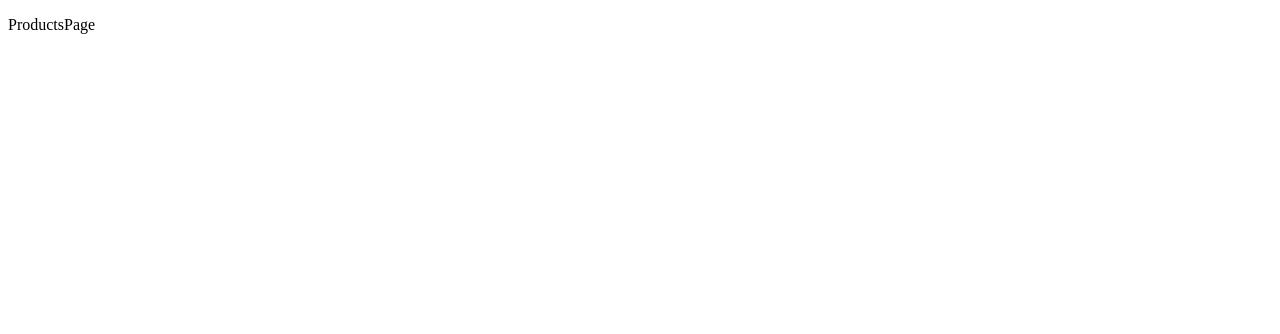
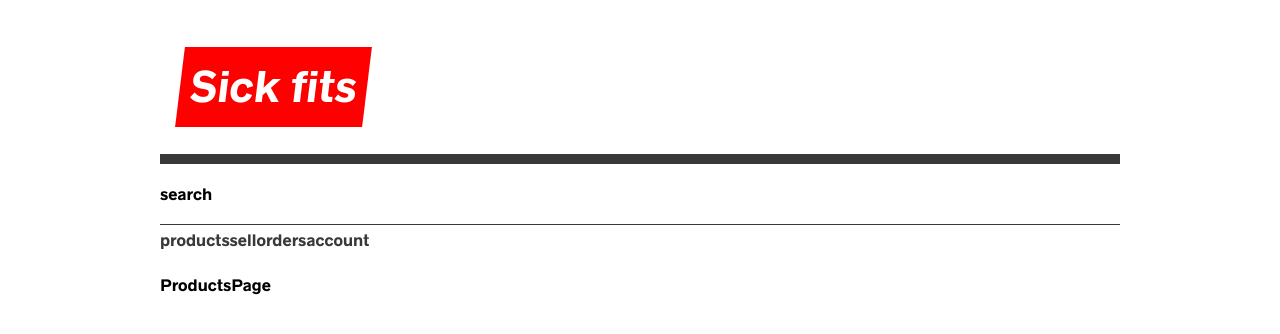
Before and after one commit to NickLont/next_graphql_keystone_example, a Next.js app in the folder frontend/: page /products in a window 1280 px wide. Shown: the top 334 px of the page. Built offline with nearby package versions, Linux system fonts and the light colour scheme.

Commit message:
fixe frontend and styling

```diff
--- /dev/null
+++ b/frontend/components/Header.js
@@ -0,0 +1,49 @@
+import Link from 'next/link'
+import styled from 'styled-components'
+import Nav from './Nav'
+
+const Logo = styled.h1`
+    background: red;
+    font-size: 4rem;
+    margin-left: 2rem;
+    position: relative;
+    z-index: 2;
+    transform: skew(-7deg);
+
+    a {
+        color: white;
+        text-decoration: none;
+        padding: 0.5rem 1rem;
+    }
+`
+
+const HeaderStyles = styled.header`
+    .bar {
+        border-bottom: 10px solid var(--black, black);
+        display: grid;
+        grid-template-columns: auto 1fr;
+        justify-content: space-between;
+        align-items: center;
+    }
+    .sub-bar {
+        display: grid;
+        grid-template-columns: 1fr auto;
+        border-bottom: 1px solid var(--black, black);
+    }
+`
+
+const Header = () => (
+    <HeaderStyles>
+        <div className="bar">
+            <Logo>
+                <Link href="/">Sick fits</Link>
+            </Logo>
+        </div>
+        <div className="sub-bar">
+            <p>search</p>
+        </div>
+        <Nav />
+    </HeaderStyles>
+)
+
+export default Header
--- /dev/null
+++ b/frontend/components/Nav.js
@@ -0,0 +1,12 @@
+import Link from 'next/link'
+
+const Nav = () => (
+    <nav>
+        <Link href="/products">products</Link>
+        <Link href="/sell">sell</Link>
+        <Link href="/orders">orders</Link>
+        <Link href="/account">account</Link>
+    </nav>
+)
+
+export default Nav
--- a/frontend/components/Page.js
+++ b/frontend/components/Page.js
@@ -1,7 +1,65 @@
-const Page = () => (
-    <div>
-        <h2>I am the page component</h2>
-    </div>
+import PropTypes from 'prop-types'
+import styled, { createGlobalStyle } from 'styled-components'
+import Header from './Header'
+
+const GlobalStyles = createGlobalStyle`
+@font-face {
+    font-family: 'radnika_next';
+    src: url('/static/radnikanext-medium-webfont.woff2') format('woff2');
+    font-weight: normal;
+    font-style: normal;
+}
+html {
+    --red: #ff0000;
+    --black: #393939;
+    --grey: #3A3A3A;
+    --gray: var(--grey);
+    --lightGrey: #e1e1e1;
+    --lightGray: var(--lightGrey);
+    --offWhite: #ededed;
+    --maxWidth: 1000px;
+    --bs: 0 12px 24px 0 rgba(0,0,0,0.09);
+    box-sizing: border-box;
+    font-size: 10px;
+}
+*, *:before, *:after {
+    box-sizing: inherit;
+}
+body {
+    font-family: 'radnika_next', --apple-system, BlinkMacSystemFont, 'Segoe UI', Roboto, Oxygen, Ubuntu, Cantarell, 'Open Sans', 'Helvetica Neue', sans-serif;
+    padding: 0;
+    margin: 0;
+    font-size: 1.5rem;
+    line-height:2;
+  }
+a {
+    text-decoration: none;
+    color: var(--black);
+}
+a:hover {
+    text-decoration: underline;
+}
+button {
+    font-family: 'radnika_next', --apple-system, BlinkMacSystemFont, 'Segoe UI', Roboto, Oxygen, Ubuntu, Cantarell, 'Open Sans', 'Helvetica Neue', sans-serif;
+}
+`
+
+const InnerStyles = styled.div`
+    max-width: var(--maxWidth);
+    margin: 0 auto;
+    padding: 2rem;
+`
+
+const Page = ({ children }) => (
+    <InnerStyles>
+        <GlobalStyles />
+        <Header />
+        {children}
+    </InnerStyles>
 )
 
+Page.propTypes = {
+    children: PropTypes.oneOfType([PropTypes.arrayOf(PropTypes.node), PropTypes.node]),
+}
+
 export default Page
--- /dev/null
+++ b/frontend/components/styles/nprogress.css
@@ -0,0 +1,72 @@
+/* Make clicks pass-through */
+#nprogress {
+    pointer-events: none;
+  }
+
+  #nprogress .bar {
+    background: red;
+    position: fixed;
+    z-index: 1031;
+    top: 0;
+    left: 0;
+
+    width: 100%;
+    height: 5px;
+  }
+
+  /* Fancy blur effect */
+  #nprogress .peg {
+    display: block;
+    position: absolute;
+    right: 0px;
+    width: 100px;
+    height: 100%;
+    box-shadow: 0 0 10px red, 0 0 5px red;
+    opacity: 1.0;
+
+    -webkit-transform: rotate(3deg) translate(0px, -4px);
+        -ms-transform: rotate(3deg) translate(0px, -4px);
+            transform: rotate(3deg) translate(0px, -4px);
+  }
+
+  /* Remove these to get rid of the spinner */
+  #nprogress .spinner {
+    display: block;
+    position: fixed;
+    z-index: 1031;
+    top: 15px;
+    right: 15px;
+  }
+
+  #nprogress .spinner-icon {
+    width: 18px;
+    height: 18px;
+    box-sizing: border-box;
+
+    border: solid 2px transparent;
+    border-top-color: red;
+    border-left-color: red;
+    border-radius: 50%;
+
+    -webkit-animation: nprogress-spinner 400ms linear infinite;
+            animation: nprogress-spinner 400ms linear infinite;
+  }
+
+  .nprogress-custom-parent {
+    overflow: hidden;
+    position: relative;
+  }
+
+  .nprogress-custom-parent #nprogress .spinner,
+  .nprogress-custom-parent #nprogress .bar {
+    position: absolute;
+  }
+
+  @-webkit-keyframes nprogress-spinner {
+    0%   { -webkit-transform: rotate(0deg); }
+    100% { -webkit-transform: rotate(360deg); }
+  }
+  @keyframes nprogress-spinner {
+    0%   { transform: rotate(0deg); }
+    100% { transform: rotate(360deg); }
+  }
--- /dev/null
+++ b/frontend/pages/_app.js
@@ -0,0 +1,23 @@
+import App from 'next/app'
+import NProgress from 'nprogress'
+import Router from 'next/router'
+import Page from '../components/Page'
+
+import '../components/styles/nprogress.css'
+
+Router.events.on('routeChangeStart', () => NProgress.start())
+Router.events.on('routeChangeComplete', () => NProgress.done())
+Router.events.on('routeChangeError', () => NProgress.done())
+
+class MyApp extends App {
+    render() {
+        const { Component, pageProps } = this.props
+        return (
+            <Page>
+                <Component {...pageProps} />
+            </Page>
+        )
+    }
+}
+
+export default MyApp
--- /dev/null
+++ b/frontend/pages/_document.js
@@ -0,0 +1,41 @@
+import Document, { Html, Head, NextScript, Main } from 'next/document'
+import { ServerStyleSheet } from 'styled-components'
+
+export default class MyDocument extends Document {
+    static async getInitialProps(ctx) {
+        const sheet = new ServerStyleSheet()
+        const originalRenderPage = ctx.renderPage
+
+        try {
+            ctx.renderPage = () =>
+                originalRenderPage({
+                    enhanceApp: (App) => (props) => sheet.collectStyles(<App {...props} />),
+                })
+
+            const initialProps = await Document.getInitialProps(ctx)
+            return {
+                ...initialProps,
+                styles: (
+                    <>
+                        {initialProps.styles}
+                        {sheet.getStyleElement()}
+                    </>
+                ),
+            }
+        } finally {
+            sheet.seal()
+        }
+    }
+
+    render() {
+        return (
+            <Html lang="en-GB">
+                <Head>{this.props.styleTags}</Head>
+                <body>
+                    <Main />
+                    <NextScript />
+                </body>
+            </Html>
+        )
+    }
+}
```
Also changed, not shown: frontend/pages/account.js (+5 -5 lines), frontend/pages/index.js (+2 -6 lines), frontend/pages/sell.js (+2 -6 lines).
